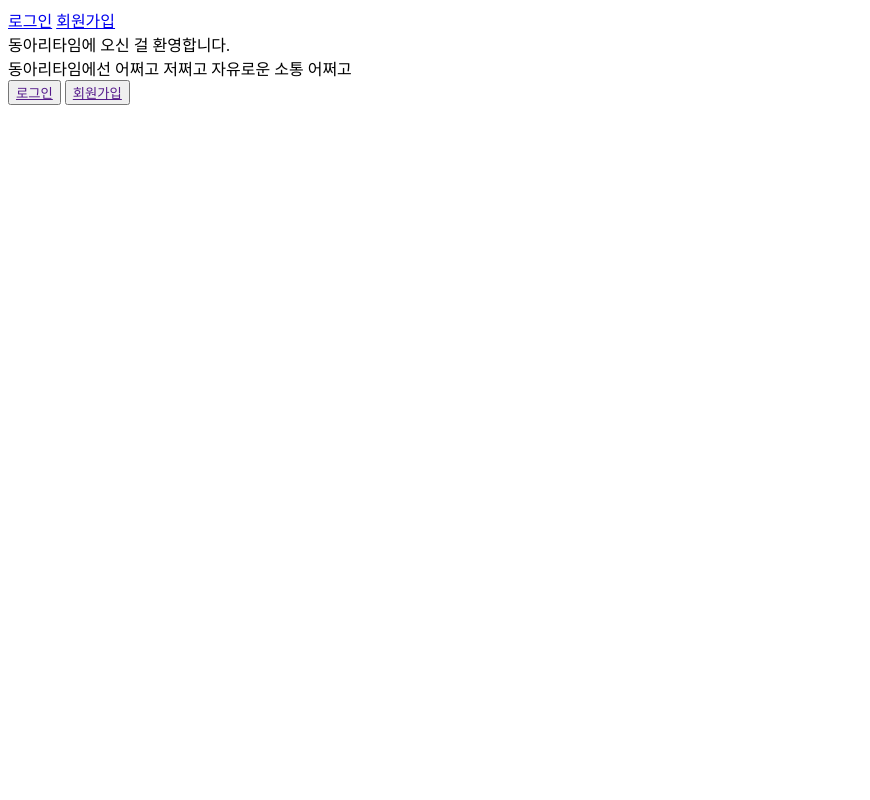
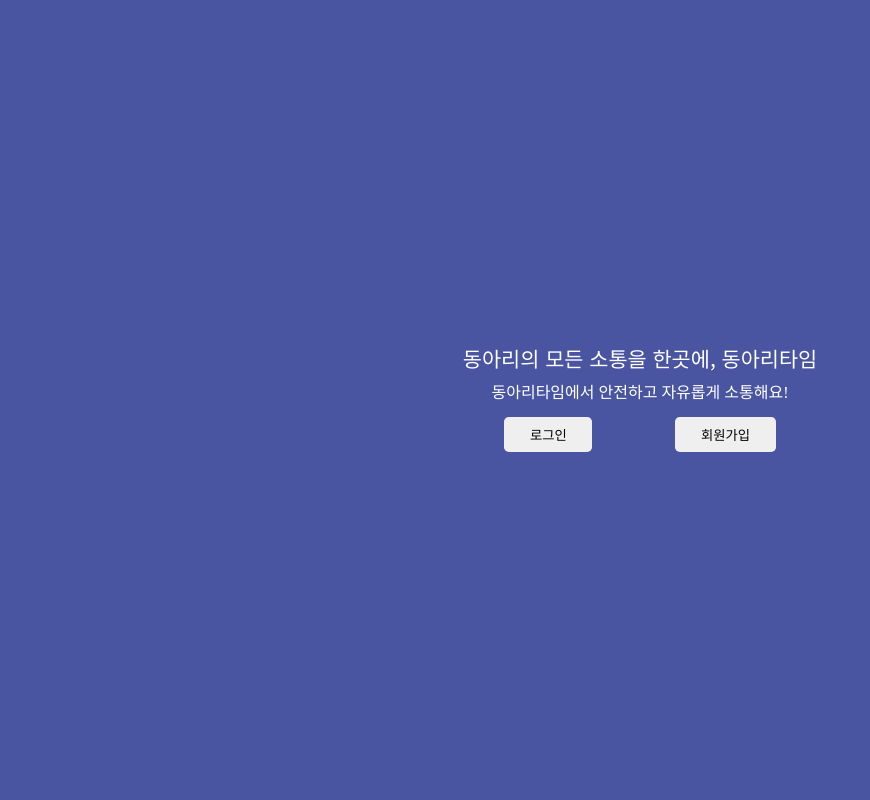
Before and after one commit to kw601/dongari_time, a Django app: page / in a window 1280 px wide. Shown: the whole page, without its empty margins (0-870 px from the left). Run offline with Django 5.2, Linux system fonts and the light colour scheme.

Commit message:
[Design] landing css 추가

```diff
--- /dev/null
+++ b/static/css/landing/landing_page.css
@@ -0,0 +1,74 @@
+@import url('//fonts.googleapis.com/earlyaccess/notosanskr.css');
+
+#landing__container_logout, #landing__container_login {
+    padding: 0;
+    margin: 0;
+    background-color: #4A55A2;
+    height: 100vh;
+    display: flex;
+    flex-direction: column;
+    align-items: center;
+    justify-content: center;
+    text-align: center;
+}
+
+#landing__container_logout {
+    display: flex;
+    /* display: grid;
+    grid-template-rows: auto;
+    grid-template-columns: 2fr 1fr; */
+}
+
+
+#no_club {
+    display: flex;
+    flex-direction: column;
+    gap: 3rem;
+    height: 100vh;
+    width: 80vh;
+    justify-content: center;
+    align-items: center;
+}
+
+#landing_text {
+    color: white;
+    font-family: 'Noto Sans KR', sans-serif;
+    font-size: 1.3rem;
+    font-weight: 500;
+}
+
+#select__container {
+    width: 100%;
+    display: flex;
+    justify-content: space-around;
+}
+
+#select__container button {
+    background-color: rgaba(255, 255, 255, 0.8);
+    border: none;
+    padding: .5rem 1.6rem;
+    border-radius: .3rem;
+}
+
+#select__container button a {
+    text-decoration: none;
+    color: black;
+}
+
+#icon__box {
+    font-size: 1.3rem;
+}
+
+#landing_left {
+    display: flex;
+    flex-direction: column;
+    gap: 1rem;
+}
+#landing_text_additional {
+    color: white;
+}
+
+/* #landing_right {
+    color: white;
+    font-size: .5rem;
+} */
--- /dev/null
+++ b/static/css/reset.css
@@ -0,0 +1,48 @@
+/* http://meyerweb.com/eric/tools/css/reset/
+   v2.0 | 20110126
+   License: none (public domain)
+*/
+
+html, body, div, span, applet, object, iframe,
+h1, h2, h3, h4, h5, h6, p, blockquote, pre,
+a, abbr, acronym, address, big, cite, code,
+del, dfn, em, img, ins, kbd, q, s, samp,
+small, strike, strong, sub, sup, tt, var,
+b, u, i, center,
+dl, dt, dd, ol, ul, li,
+fieldset, form, label, legend,
+table, caption, tbody, tfoot, thead, tr, th, td,
+article, aside, canvas, details, embed,
+figure, figcaption, footer, header, hgroup,
+menu, nav, output, ruby, section, summary,
+time, mark, audio, video {
+	margin: 0;
+	padding: 0;
+	border: 0;
+	font-size: 100%;
+	font: inherit;
+	vertical-align: baseline;
+}
+/* HTML5 display-role reset for older browsers */
+article, aside, details, figcaption, figure,
+footer, header, hgroup, menu, nav, section {
+	display: block;
+}
+body {
+	line-height: 1;
+}
+ol, ul {
+	list-style: none;
+}
+blockquote, q {
+	quotes: none;
+}
+blockquote:before, blockquote:after,
+q:before, q:after {
+	content: '';
+	content: none;
+}
+table {
+	border-collapse: collapse;
+	border-spacing: 0;
+}
--- a/templates/landing/landing.html
+++ b/templates/landing/landing.html
@@ -1,22 +1,28 @@
-{% extends 'base.html' %}
 {% load static %}
-{% block content %}
-
-<div id="landing__container">
+<!DOCTYPE html>
+<html lang="ko">
+    <head>
+        <meta charset="UTF-8" />
+        <meta name="viewport" content="width=device-width, initial-scale=1.0" />
+        <link rel="stylesheet" href="{% static 'css/reset.css' %}" />
+        <link rel="stylesheet" href="{% static 'css/landing/landing_page.css' %}" />
+    </head>
+    <div id="landing__container_login">
     <!-- 로그인 여부 -->
     {% if user.is_authenticated %}
-    <!-- 인증 받은 동아리 없는 경우: club_id가 없는 경우 -->
+        <!-- 인증 받은 동아리  없는 경우: club_id가 없는 경우 -->
         {% if user.club_id is None %}
-    <div id="if_admin">
-        <div>당신은 동아리 관리자인가요, 회원인가요?</div>
+        <div id="no_club">
+            <div id="landing_text">당신은 동아리 관리자인가요, 회원인가요?</div>
             <div id="select__container">
                 <button id="admin_btn"><a href="{% url 'community:create_club' %}"><div id="select__box"><div id="icon__box">👑</div>관리자</div></a></button>
                 <button id="member_btn"><a href="{% url 'landing:club_auth' %}"><div id="select__box"><div id="icon__box">👥</div>회원</div></a></button>
             </div>
         </div>
         {% else %}
-    <div id="select__container">
-        <button id="admin_btn"><a href="{% url 'community:create_club' %}"><div id="select__box"><div id="icon__box">👑</div>관리자</div></a></button>
+        <div id="have_club">
+            <div id="landing_text">당신의 동아리로 이동하세요!</div>
+            <button id="admin_btn"><a href="{% url 'community:create_club' %}"><div id="select__box"><div id="icon__box">👑</div>새 동아리</div></a></button>
             <button id="member_btn"><a href="{% url 'community:main' %}"><div id="select__box"><div id="icon__box">👥</div>동아리로 이동</div></a></button>
         </div>
         {% endif %}
@@ -30,18 +36,22 @@
         {% endcomment %}
 
 
-
+    </div>
     {% else %}
-    <div>동아리타임에 오신 걸 환영합니다.</div>
-    <div>동아리타임에선 어쩌고 저쩌고 자유로운 소통 어쩌고</div>
-    <div id="button__container">
-        {% comment %}
+    <div id="landing__container_logout">
+        <div id="landing_left">
+            <div id="landing_text">동아리의 모든 소통을 한곳에, 동아리타임</div>
+            <div id="landing_text_additional">동아리타임에서 안전하고 자유롭게 소통해요!</div>
+            <div id="select__container">
                 <button id="login_btn"><a href="{% url 'landing:login' %}">로그인</a></button>
                 <button id="signup_btn"><a href="{% url 'landing:signup' %}">회원가입</a></button>
+            </div>
+        </div>
+        {% comment %}
+        <div id="landing_right">
+            <div>도동타 동타 동타</div>
+        </div>
         {% endcomment %}
-        <button id="login_btn"><a href="">로그인</a></button>
-        <button id="signup_btn"><a href="">회원가입</a></button>
-    </div>
     {% endif %}
     </div>
-{% endblock content %}
+</html>
```
Lines whose indentation alone changed are shown as unchanged.
